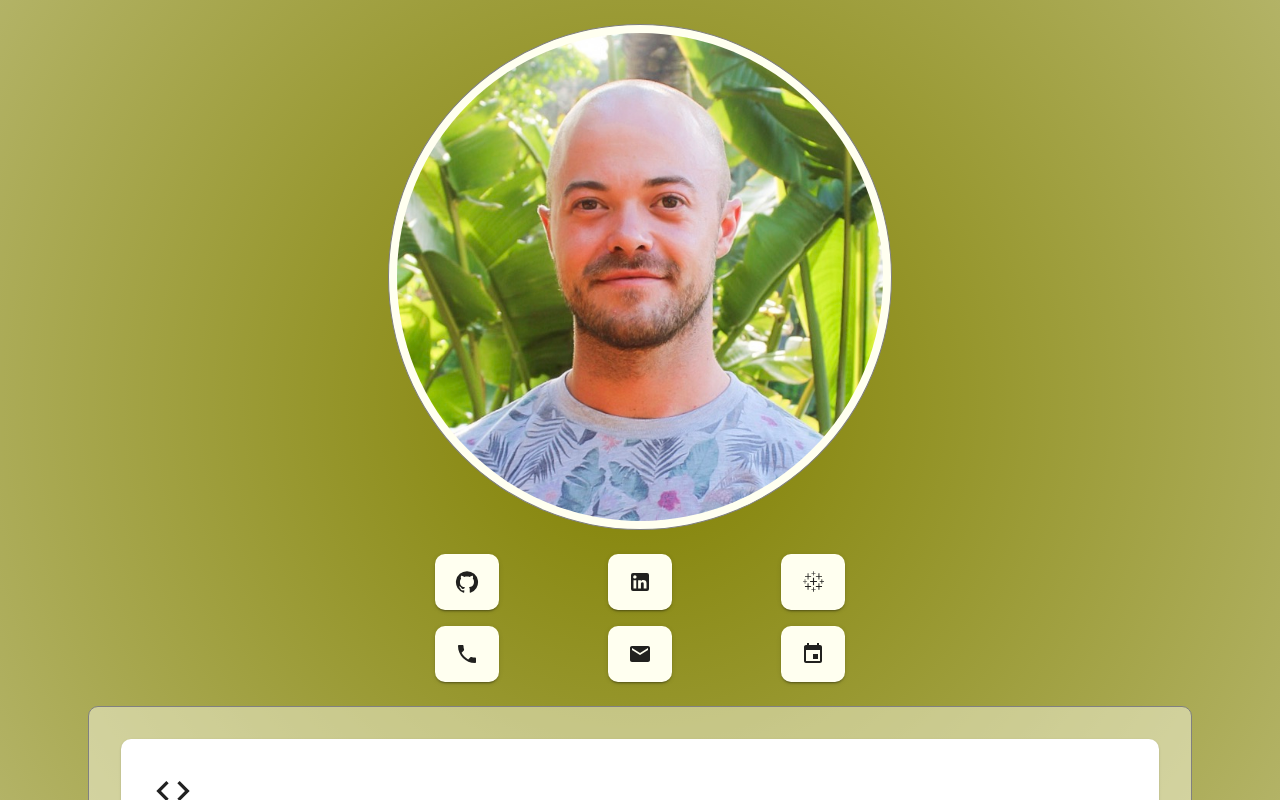
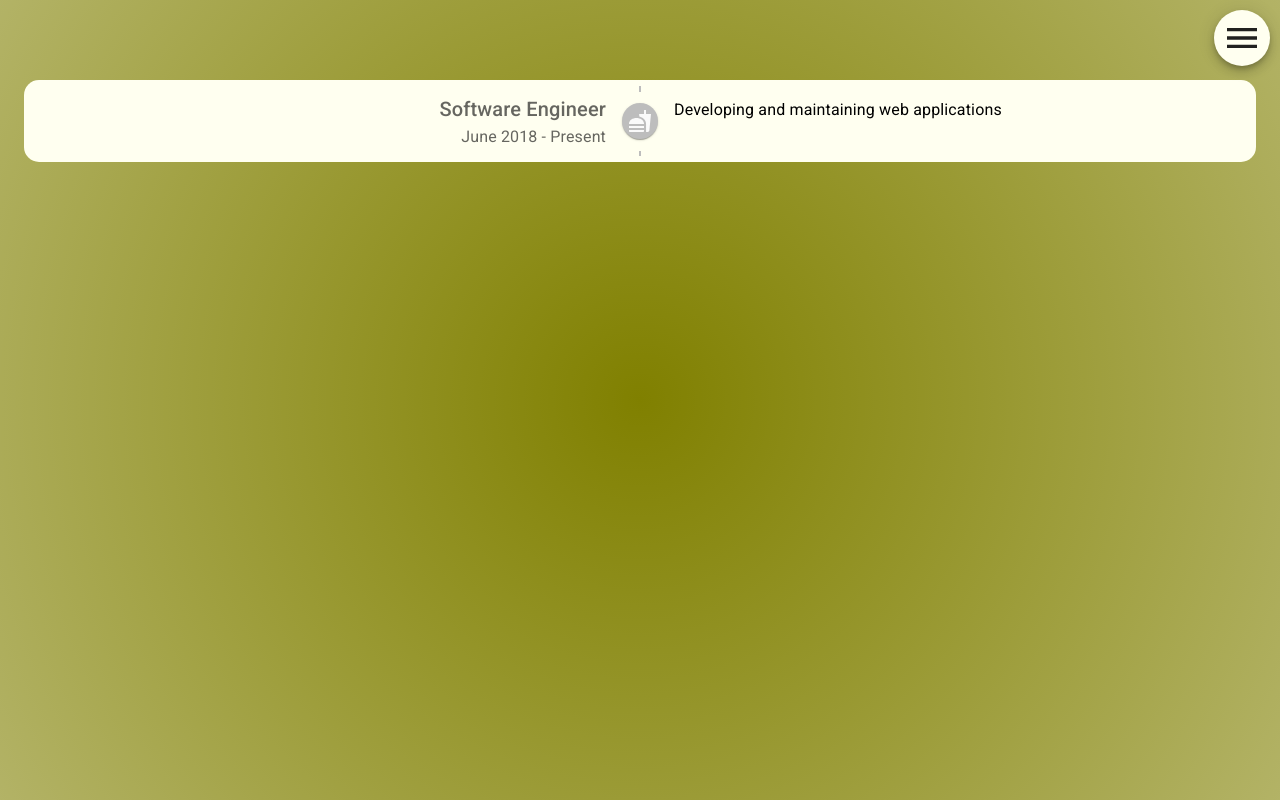
Before and after one commit to christian-faber/me-link, a React (Vite) app: page /resume in a window 1280 px wide. Built offline with nearby package versions, Linux system fonts and the light colour scheme.

Commit message:
hella styling

```diff
--- a/package.json
+++ b/package.json
@@ -14,6 +14,7 @@
     "@emotion/styled": "^11.11.5",
     "@fontsource/roboto": "^5.0.13",
     "@mui/icons-material": "^5.15.20",
+    "@mui/lab": "^5.0.0-alpha.170",
     "@mui/material": "^5.15.20",
     "react": "^18.2.0",
     "react-dom": "^18.2.0",
--- a/src/App.tsx
+++ b/src/App.tsx
@@ -1,6 +1,13 @@
-import Header from "./components/Header";
 import { createTheme, ThemeProvider } from "@mui/material/styles";
-import Summary from "./components/Summary";
+import { Home } from "./pages/Home";
+import { Route, Routes } from "react-router-dom";
+import { Drawer, Fab } from "@mui/material";
+import MenuIcon from "@mui/icons-material/Menu";
+import CloseIcon from "@mui/icons-material/Close";
+import { useState } from "react";
+import SlideMenu from "./components/SlideMenu";
+import { Resume } from "./pages/Resume";
+import Portfolio from "./pages/Portfolio";
 
 const theme = createTheme({
   palette: {
@@ -16,6 +23,7 @@ const theme = createTheme({
       styleOverrides: {
         root: {
           borderRadius: "10px",
+          backgroundColor: "#fffff0",
         },
       },
     },
@@ -23,6 +31,14 @@ const theme = createTheme({
       styleOverrides: {
         root: {
           borderRadius: "10px",
+          backgroundColor: "#fffff0",
+        },
+      },
+    },
+    MuiDrawer: {
+      styleOverrides: {
+        root: {
+          width: "50%",
         },
       },
     },
@@ -30,11 +46,34 @@ const theme = createTheme({
 });
 
 function App() {
+  const [menuOpen, setMenuOpen] = useState(false);
   return (
     <ThemeProvider theme={theme}>
       <div className="background">
-        <Header />
-        <Summary />
+        <Fab
+          color="primary"
+          sx={{ m: 1, position: "absolute", top: 2, right: 2 }}
+          onClick={() => setMenuOpen(!menuOpen)}
+        >
+          <MenuIcon sx={{ fontSize: 40 }} />
+        </Fab>
+        <Drawer
+          anchor="right"
+          open={menuOpen}
+          onClose={() => setMenuOpen(false)}
+          PaperProps={{ sx: { width: { sm: "66%", md: "33%" } } }}
+        >
+          <CloseIcon
+            sx={{ fontSize: 40, m: 1, position: "absolute", top: 2, right: 2 }}
+            onClick={() => setMenuOpen(false)}
+          />
+          <SlideMenu setMenuOpen={setMenuOpen} />
+        </Drawer>
+        <Routes>
+          <Route path="/" element={<Home />} />
+          <Route path="/resume" element={<Resume />} />
+          <Route path="/portfolio" element={<Portfolio />} />
+        </Routes>
       </div>
     </ThemeProvider>
   );
--- a/src/components/Header.tsx
+++ b/src/components/Header.tsx
@@ -20,7 +20,7 @@ export const Header = () => {
             p: 1,
             border: "1px solid grey",
             borderRadius: "50%",
-            bgcolor: "ivory",
+            bgcolor: "primary.main",
             display: "flex",
             justifyContent: "center",
             alignItems: "center",
--- /dev/null
+++ b/src/components/SlideMenu.tsx
@@ -0,0 +1,80 @@
+import React from "react";
+import {
+  Box,
+  List,
+  ListItem,
+  ListItemButton,
+  ListItemIcon,
+  ListItemText,
+} from "@mui/material";
+import { Link } from "react-router-dom";
+import HomeIcon from "@mui/icons-material/Home";
+import AccountBoxIcon from "@mui/icons-material/AccountBox";
+import DashboardCustomizeIcon from "@mui/icons-material/DashboardCustomize";
+
+type SlideMenuProps = {
+  setMenuOpen: (open: boolean) => void;
+};
+
+export const SlideMenu: React.FC<SlideMenuProps> = ({ setMenuOpen }) => {
+  return (
+    <>
+      <Box sx={{ m: 4, display: "flex", justifyContent: "center" }}>
+        <List>
+          <ListItem>
+            <Link to="/" style={{ textDecoration: "none", color: "inherit" }}>
+              <ListItemButton onClick={() => setMenuOpen(false)}>
+                <ListItemIcon>
+                  <HomeIcon sx={{ fontSize: 40 }} />
+                </ListItemIcon>
+                <ListItemText
+                  primary="Home"
+                  primaryTypographyProps={{
+                    fontSize: { xs: "30px", sm: "35px", md: "40px" },
+                  }}
+                />
+              </ListItemButton>
+            </Link>
+          </ListItem>
+          <ListItem>
+            <Link
+              to="/resume"
+              style={{ textDecoration: "none", color: "inherit" }}
+            >
+              <ListItemButton onClick={() => setMenuOpen(false)}>
+                <ListItemIcon>
+                  <AccountBoxIcon sx={{ fontSize: 40 }} />
+                </ListItemIcon>
+                <ListItemText
+                  primary="Resume"
+                  primaryTypographyProps={{
+                    fontSize: { xs: "30px", sm: "35px", md: "40px" },
+                  }}
+                />
+              </ListItemButton>
+            </Link>
+          </ListItem>
+          <ListItem>
+            <Link
+              to="/portfolio"
+              style={{ textDecoration: "none", color: "inherit" }}
+            >
+              <ListItemButton onClick={() => setMenuOpen(false)}>
+                <ListItemIcon>
+                  <DashboardCustomizeIcon sx={{ fontSize: 40 }} />
+                </ListItemIcon>
+                <ListItemText
+                  primary="Portfolio"
+                  primaryTypographyProps={{
+                    fontSize: { xs: "30px", sm: "35px", md: "40px" },
+                  }}
+                />
+              </ListItemButton>
+            </Link>
+          </ListItem>
+        </List>
+      </Box>
+    </>
+  );
+};
+export default SlideMenu;
--- /dev/null
+++ b/src/pages/Home.tsx
@@ -0,0 +1,11 @@
+import Header from "../components/Header";
+import Summary from "../components/Summary";
+
+export const Home = () => {
+  return (
+    <>
+      <Header />
+      <Summary />
+    </>
+  );
+};
--- /dev/null
+++ b/src/pages/Portfolio.tsx
@@ -0,0 +1,4 @@
+export const Portfolio = () => {
+  return <></>;
+};
+export default Portfolio;
--- /dev/null
+++ b/src/pages/Resume.tsx
@@ -0,0 +1,51 @@
+import React from "react";
+import Timeline from "@mui/lab/Timeline";
+import TimelineItem from "@mui/lab/TimelineItem";
+import TimelineSeparator from "@mui/lab/TimelineSeparator";
+import TimelineConnector from "@mui/lab/TimelineConnector";
+import TimelineContent from "@mui/lab/TimelineContent";
+import TimelineDot from "@mui/lab/TimelineDot";
+import TimelineOppositeContent from "@mui/lab/TimelineOppositeContent";
+import Typography from "@mui/material/Typography";
+import FastfoodIcon from "@mui/icons-material/Fastfood";
+import { Box } from "@mui/material";
+
+export const Resume = () => {
+  return (
+    <Box
+      sx={{
+        marginTop: 10,
+        marginX: 3,
+        backgroundColor: "primary.main",
+        borderRadius: "15px",
+      }}
+    >
+      <Timeline position="right">
+        <TimelineItem>
+          <TimelineOppositeContent
+            sx={{ m: "auto 0" }}
+            align="right"
+            variant="body2"
+            color="text.secondary"
+          >
+            <Typography variant="h6" component="span">
+              Software Engineer
+            </Typography>
+            <Typography>June 2018 - Present</Typography>
+          </TimelineOppositeContent>
+          <TimelineSeparator>
+            <TimelineConnector />
+            <TimelineDot>
+              <FastfoodIcon />
+            </TimelineDot>
+            <TimelineConnector />
+          </TimelineSeparator>
+          <TimelineContent sx={{ py: "12px", px: 2 }}>
+            <Typography>Developing and maintaining web applications</Typography>
+          </TimelineContent>
+        </TimelineItem>
+        {/* Repeat for other positions */}
+      </Timeline>
+    </Box>
+  );
+};
```
Also changed, not shown: 1 other file (tests, documents, lock files or other folders).
